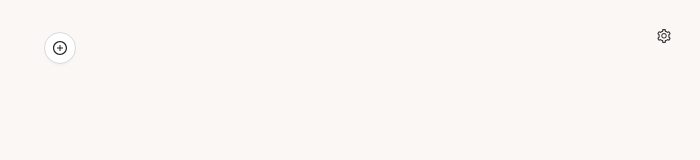
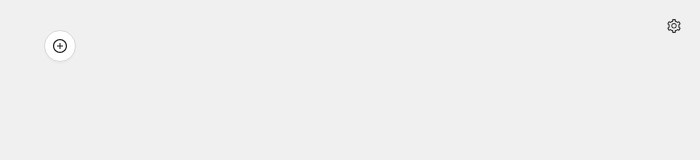
Before and after one commit to GiovaniCaprison/todo-list, a React (Create React App) app: page / in a window 1280 px wide. Shown: the top 160 px of the page, without its empty margins (580-1280 px from the left). Built offline with nearby package versions, Linux system fonts and the light colour scheme.

Commit message:
Todo-list items align horizontally.

```diff
--- a/src/app/App.css
+++ b/src/app/App.css
@@ -1,24 +1,39 @@
+* {
+  margin: 0;
+  padding: 0;
+  box-sizing: border-box;
+}
+
 :root {
-  --light-bg-color: #fbf7f5;
+  --light-bg-color: #f0f0f0;
   --light-text-color: #333;
-  --dark-bg-color: #282828;
-  --dark-text-color: #FFF;
+  --dark-bg-color: #333;
+  --dark-text-color: #f0f0f0;
   --primary-color: #1890ff;
 }
 
 body {
+  font-family: 'Arial', sans-serif;
+  line-height: 1.6;
   transition: background-color 0.5s ease;
-  font-family: 'Arial', sans-serif;
 }
 
+
 body.light {
-  --bg-color: var(--light-bg-color);
-  --text-color: var(--light-text-color);
+  background-color: var(--light-bg-color);
+  color: var(--light-text-color);
 }
 
 body.dark {
-  --bg-color: var(--dark-bg-color);
-  --text-color: var(--dark-text-color);
+  background-color: var(--dark-bg-color);
+  color: var(--dark-text-color);
+}
+
+.todo-app {
+  display: flex;
+  flex-direction: column;
+  align-items: center;
+  padding: 20px;
 }
 
 .todo-board,
@@ -30,22 +45,34 @@ body.dark {
 }
 
 .ant-btn-primary {
-  background-color: var(--primary-color) !important;
-  border-color: var(--primary-color) !important;
+  background-color: var(--primary-color);
+  border-color: var(--primary-color);
 }
 
 .todo-board {
   display: flex;
-  flex-direction: column;
-  align-items: center;
+  flex-direction: row;
+  flex-wrap: wrap;
+  justify-content: center;
+  align-items: flex-start;
   padding: 2em;
   gap: 1em;
-  min-height: 100vh;
+  min-height: 50vh;
+  max-width: 1300px;  /* Adjust this value based on your design requirements */
+  margin: 0 auto;
 }
 
+.new-list-button {
+  display: flex;
+  justify-content: center;
+  margin-top: 30px;
+  margin-bottom: 0px; /* Adjust as needed */
+}
+
+
 .todo-list {
-  width: 100%;
-  max-width: 400px;
+  width: 400px;  /* Fixed width */
+  margin: 0 10px;  /* Horizontal margin */
   border-radius: 8px;
   box-shadow: 0 2px 8px rgba(0, 0, 0, 0.15);
   overflow: hidden;
@@ -60,8 +87,8 @@ body.dark {
 
 .settings-dropdown {
   position: fixed;
-  top: 20px;
-  right: 20px;
+  top: 10px;
+  right: 10px;
   color: var(--text-color) !important;
 }
 
--- a/src/app/App.js
+++ b/src/app/App.js
@@ -46,12 +46,15 @@ function TodoApp() {
 
   return (
       <ThemeContext.Provider value={{ theme, toggleTheme }}>
-      <div className="todo-board">
+        <div className="app-container">
+          <div className="new-list-button">
             <Button
                 shape="circle"
                 icon={<PlusCircleOutlined />}
                 onClick={handleNewList}
             />
+          </div>
+          <div className="todo-board">
             {todoLists.map((list, i) =>
                 <TodoList
                     key={i}
@@ -68,6 +71,7 @@ function TodoApp() {
             )}
             <SettingsDropdown />
           </div>
+        </div>
       </ThemeContext.Provider>
   );
 }
```
Lines whose indentation alone changed are shown as unchanged.
